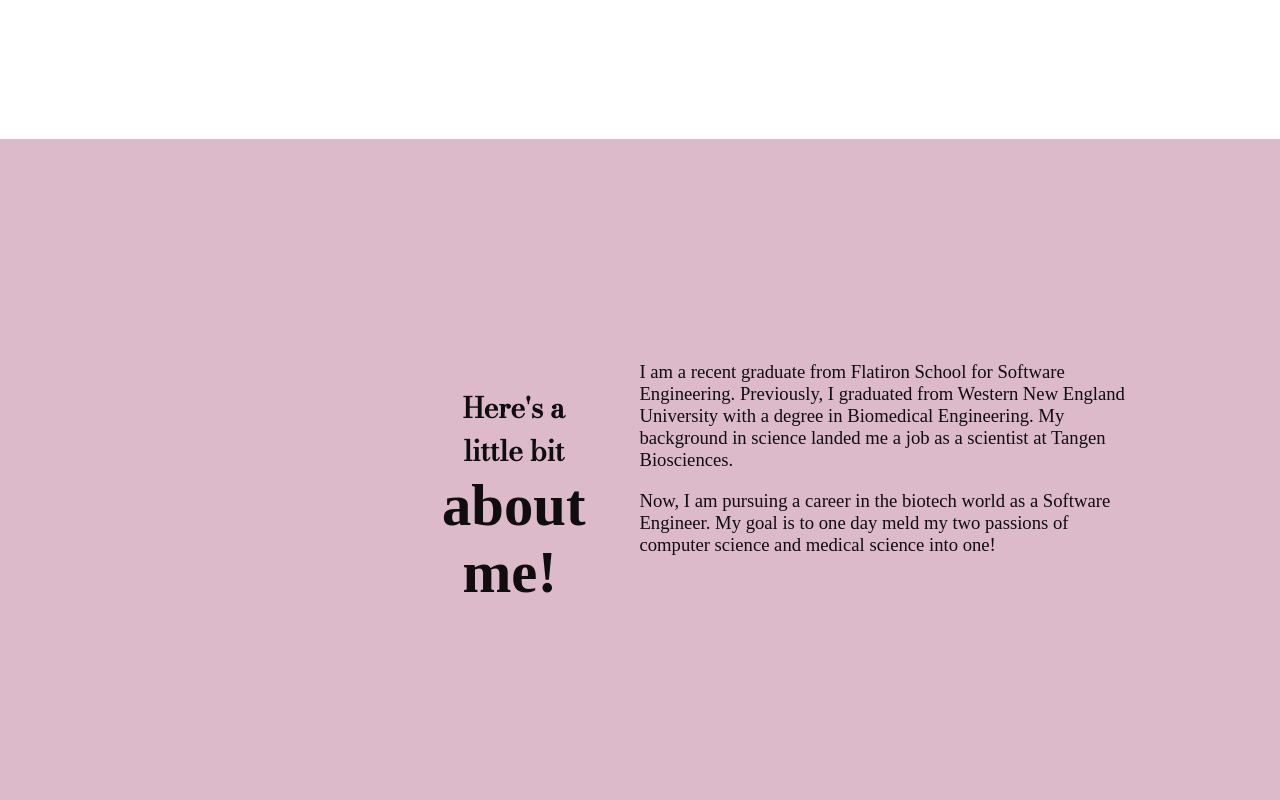
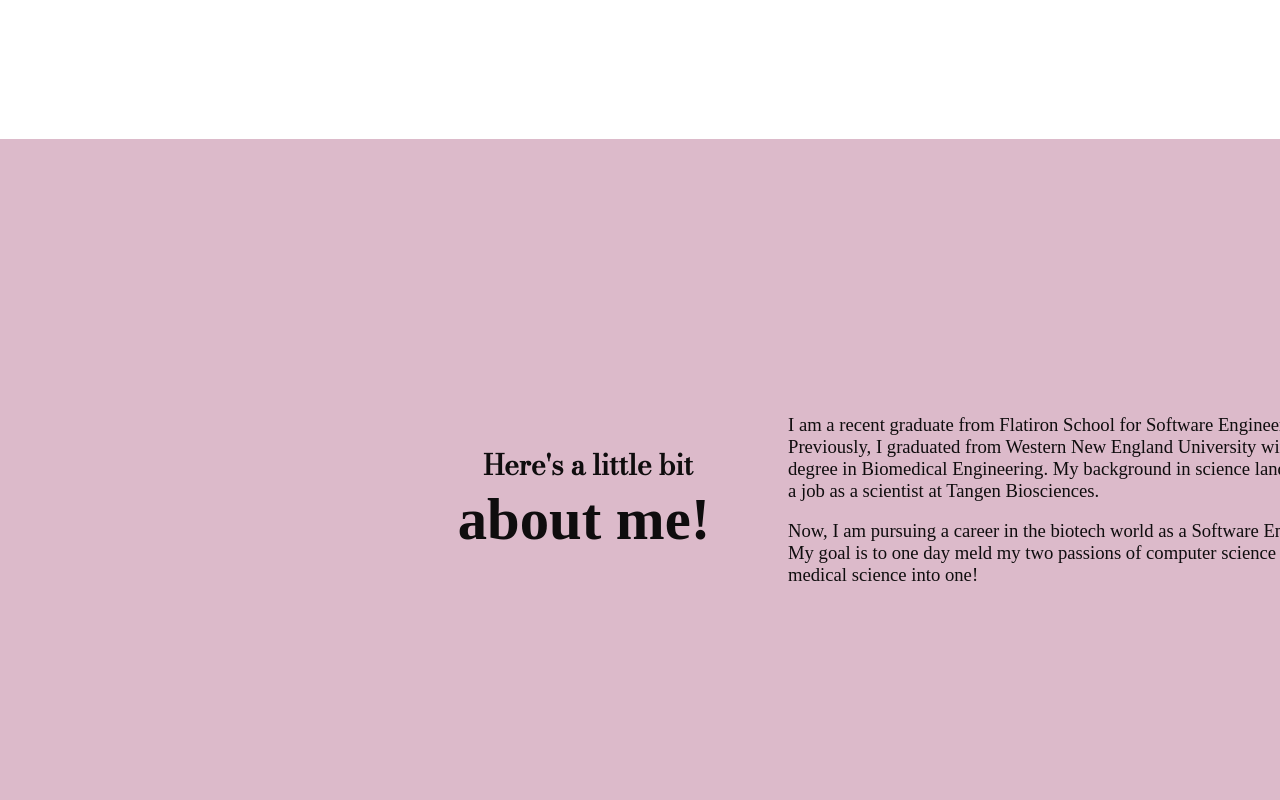
Before and after one commit to EmilyFernschild/efernschild-portfolio, a React (Create React App) app in the folder client/: page / in a window 1280 px wide. Shown: the part 880-1680 px from the top of the page. Built offline with nearby package versions, Linux system fonts and the light colour scheme; a web font is replaced by a local one.

Commit message:
fixed about me css

```diff
--- a/client/src/index.css
+++ b/client/src/index.css
@@ -109,8 +109,8 @@ code {
 .about-container{
   display: flex;
   flex-direction: row;
-  padding: 140px;
-  padding-block: 14rem;
+  /* padding: 10px; */
+  padding-block: 16rem;
   color: rgba(0, 0, 0, 0.934);
   background-color: rgb(167,83,122,0.4);
   font-size: 14pt;
@@ -118,17 +118,20 @@ code {
 }
 .abt-head-container{
   max-width: 300px;
+  min-width: 300px;
   padding-left: 310px;
   padding-right: 50px;
 }
 .about-header{
+  padding-top: 25px;
   text-align: center;
   font-family:'Bodoni Moda', serif;
 }
 .about-me{
   text-align: left;
   max-width: 550px;
-  margin-top: -2%;
+  min-width: 550px;
+  /* margin-top: -2%; */
 }
 .span{
   font-size: 44pt;
```
